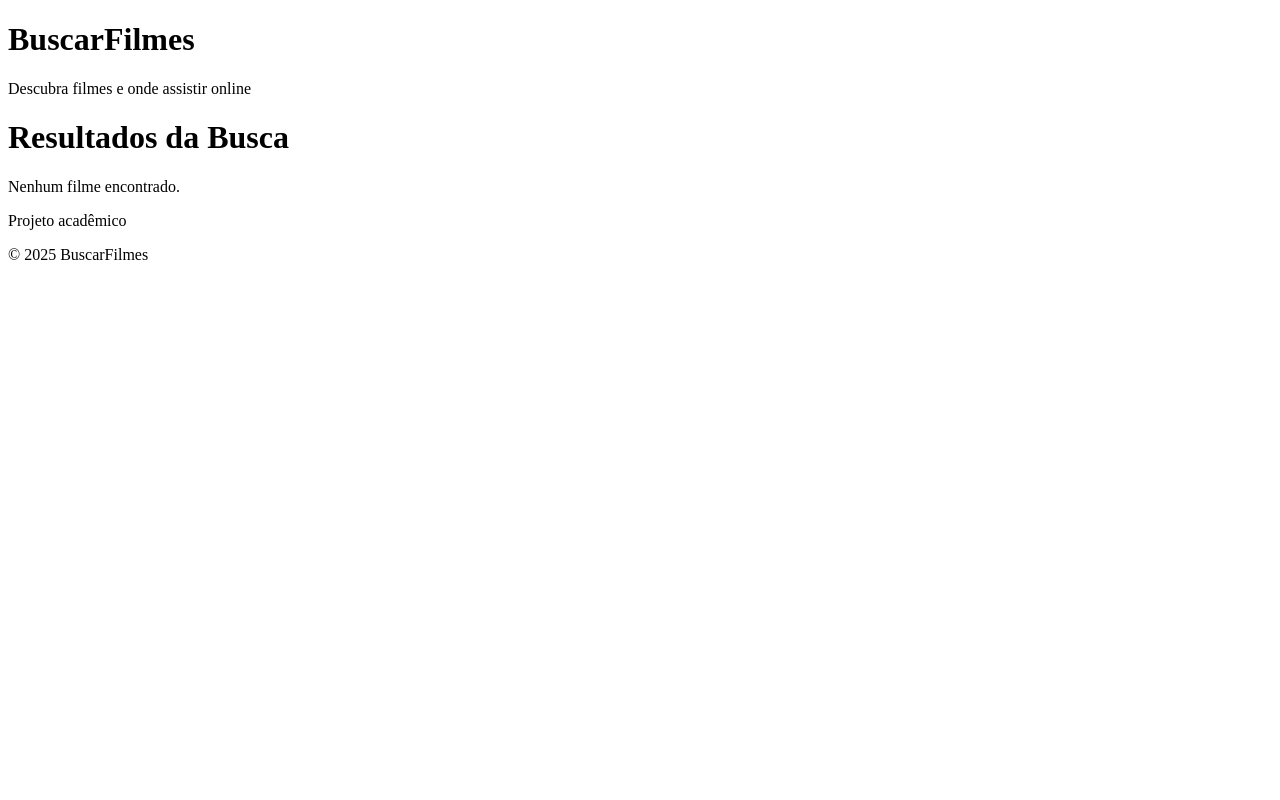
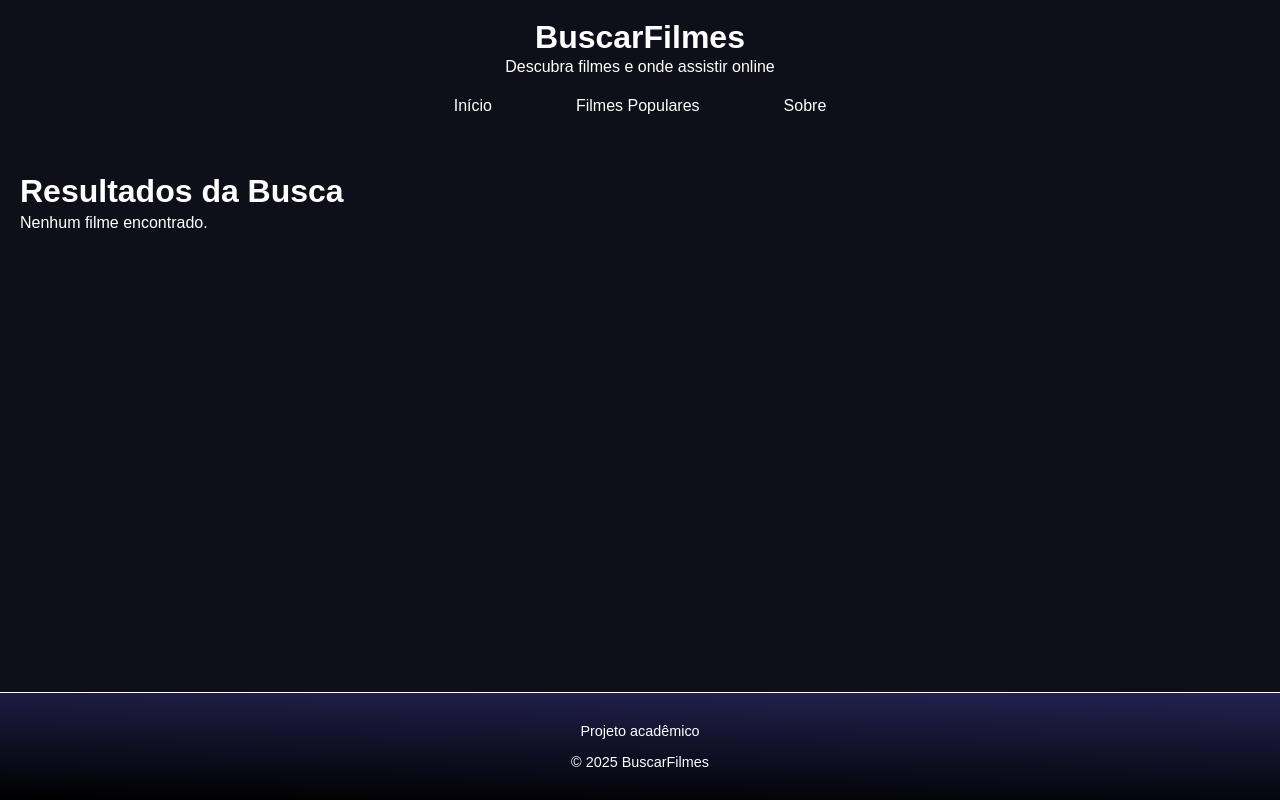
Before and after one commit to Irlamfernandes/projeto_django, a Django app: page /resultados/ in a window 1280 px wide. Run offline with Django 5.2, Linux system fonts and the light colour scheme.

Commit message:
css da base

```diff
--- /dev/null
+++ b/static/css/base.css
@@ -0,0 +1,83 @@
+html, body {
+    height: 100%;
+    margin: 0;
+    display: flex;
+    flex-direction: column;
+    background-color: #0f0f1a;
+    color: #ffffff;
+    font-family: Arial, Helvetica, sans-serif;
+}
+
+header div {
+    padding: 12px;
+    padding-bottom: 0;
+    text-align: center;
+    line-height: 8px;
+}
+
+header nav ul {
+    display: flex;
+    justify-content: center;
+    align-items: center;
+    list-style: none;
+    margin: 0;
+    padding: 10px;
+    gap: 60px;
+}
+
+header nav li {
+    opacity: 0;
+    transform: translateY(-20px);
+    animation: fadeIn 0.8s forwards;
+}
+
+
+header nav li:nth-child(1) {
+    animation-delay: 0.2s;
+}
+header nav li:nth-child(2) {
+    animation-delay: 0.5s;
+}
+header nav li:nth-child(3) {
+    animation-delay: 0.8s;
+}
+
+header nav a {
+    text-decoration: none;
+    color: white;
+    padding: 5px 12px;
+    transition: all 0.3s ease;
+}
+
+header nav a:hover {
+    background-color:  #3f3f42;
+    box-shadow: 0 0 12px 5px#232251;
+    border-radius: 4px;
+}
+
+main {
+    flex: 1;
+    padding: 20px;
+    line-height: 10px;
+    margin-top: 20px;
+}
+
+
+footer {
+    background: linear-gradient(1deg, #000000, #232251);
+    padding: 1rem;
+    font-size: 0.9rem;
+    border-top: solid white 1px;
+    text-align: center;
+}
+
+@keyframes fadeIn {
+    from {
+        opacity: 0;
+        transform: translateY(-20px);
+    }
+    to {
+        opacity: 1;
+        transform: translateY(0);
+    }
+}
--- a/templates/coreapp/base.html
+++ b/templates/coreapp/base.html
@@ -1,9 +1,12 @@
+{% load static %}
+
 <!DOCTYPE html>
 <html lang="pt-BR">
 <head>
     <meta charset="UTF-8">
     <meta name="viewport" content="width=device-width, initial-scale=1.0">
     <title>{% block title %}BuscarFilmes - Encontre seus filmes favoritos{% endblock %}</title>
+    <link rel="stylesheet" href="{% static 'css/base.css' %}">
     {% block head %}
     {% endblock %}
 </head>
@@ -15,9 +18,9 @@
         </div>
         <nav>
             <ul>
-                {# <li><a href="{% url 'index' %}">Início</a></li> #}
-                {# <li><a href="{% url 'populares' %}">Filmes Populares</a></li> #}
-                {# <li><a href="{% url 'sobre' %}">Sobre</a></li> #}
+                <li><a href="">Início</a></li>
+                <li><a href="">Filmes Populares</a></li>
+                <li><a href="">Sobre</a></li>
             </ul>
         </nav>
     </header>
```
Also changed, not shown: core/settings.py (+6 -2 lines).
